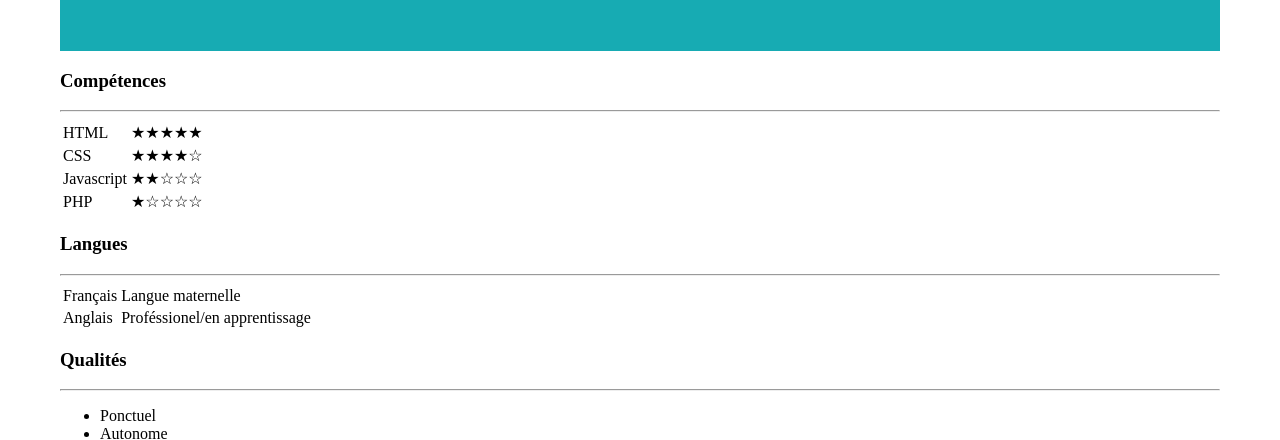
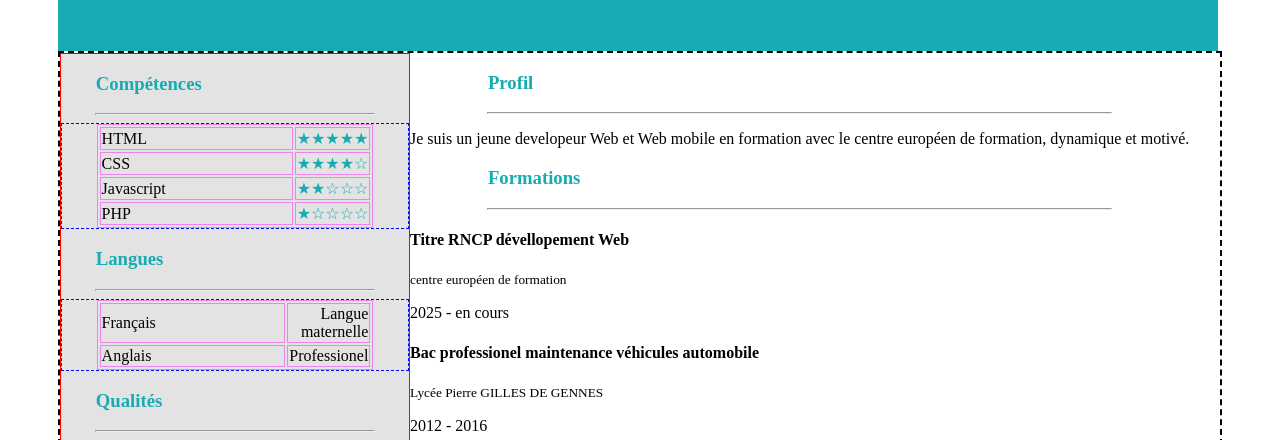
Before and after one commit to Charpyspm/Charpentier_Maxence_Devoir_3_CV_HTML_CSS, a plain HTML site: page index.html in a window 1280 px wide. Shown: the part 307-747 px from the top of the page. Drawn offline with Linux system fonts and the light colour scheme.

Commit message:
style de la balise aside

```diff
--- a/assets/css/style.css
+++ b/assets/css/style.css
@@ -3,6 +3,7 @@ html {
     justify-content: center;
 }
 
+/*style de la partie header*/
 h1, h2 {
     color: #ffffff;
 }
@@ -65,3 +66,61 @@ header {
 a {
     border: 2px solid yellow;
 }
+
+
+/*style de la partie main*/
+
+main {
+    width: 1160px;
+    border: 2px dashed black;
+    display: flex;
+    flex-direction: row;
+
+}
+
+h3 {
+    color: #17abb3;
+    padding-left: 10%;
+}
+
+.stars {
+    color: #17abb3;
+}
+
+hr {
+    width: 80%;
+    color: #f5f5f5;
+}
+
+aside {
+    background-color: #e3e3e3;
+    border: 1px solid red;
+    width: 30%;
+}
+
+.aside {
+    border: 1px dashed blue;
+    display: flex;
+    justify-content: center;
+}
+
+table, tr, td {
+    border: 1px solid violet;
+    width: 80%;
+}
+
+.level {
+    text-align: right;
+}
+
+ul {
+    list-style-type: none;
+}
+
+li::before {
+    content: "\25AA";
+    color: #17abb3;
+    display: inline-block;
+    width: 1em;
+    margin-left: -1em;
+}
--- a/index.html
+++ b/index.html
@@ -32,41 +32,45 @@
             <h3>Compétences</h3>
             <hr>
             <!--Tableau de compétence-->
+            <div class="aside">
                 <table>
                     <tbody>
                         <tr>
                             <td>HTML</td>
-                        <td>★★★★★</td>
+                            <td class="stars">★★★★★</td>
                         </tr>
                         <tr>
                             <td>CSS</td>
-                        <td>★★★★☆</td>
+                            <td class="stars">★★★★☆</td>
                         </tr>
                         <tr>
                             <td>Javascript</td>
-                        <td>★★☆☆☆</td>
+                            <td class="stars">★★☆☆☆</td>
                         </tr>
                         <tr>
                             <td>PHP</td>
-                        <td>★☆☆☆☆</td>
+                            <td class="stars">★☆☆☆☆</td>
                         </tr>
                     </tbody>
                 </table>
+            </div>
             <h3>Langues</h3>
             <hr>
             <!--Tableau des langues-->
+            <div class="aside">
                 <table>
                     <tbody>
                         <tr>
-                        <td>Français</td>
-                        <td>Langue maternelle</td>
+                            <td class="lang">Français</td>
+                            <td class="level">Langue maternelle</td>
                         </tr>
                         <tr>
-                        <td>Anglais</td>
-                        <td>Proféssionel/en apprentissage</td>
+                            <td class="lang">Anglais</td>
+                            <td class="level">Professionel</td>
                         </tr>
                     </tbody>
                 </table>
+            </div>
             <h3>Qualités</h3>
             <hr>
             <!--Liste des qualités-->
```
Also changed, not shown: 1 other file. Lines whose indentation alone changed are shown as unchanged.
